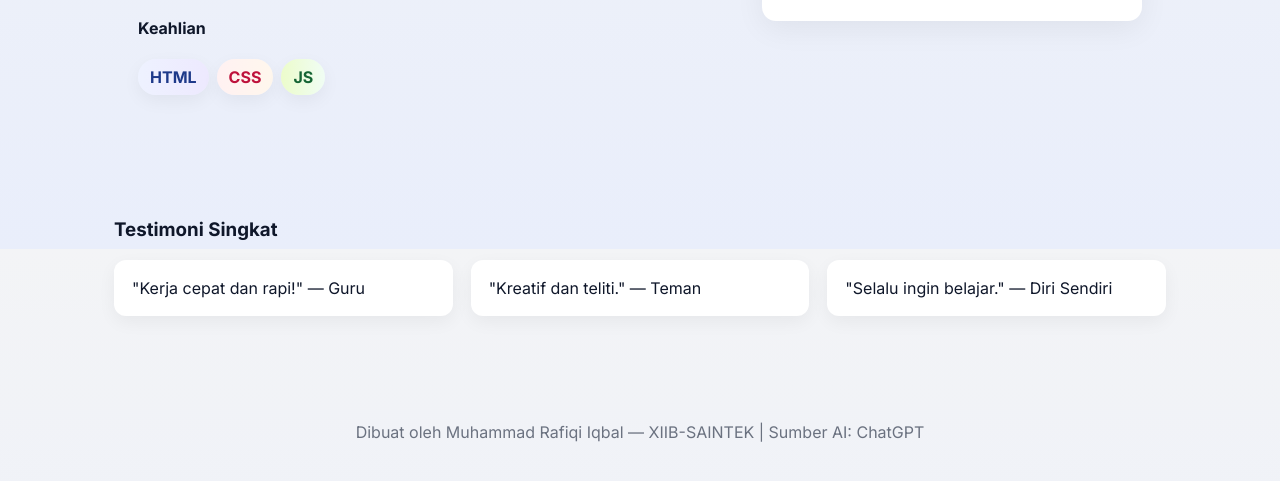
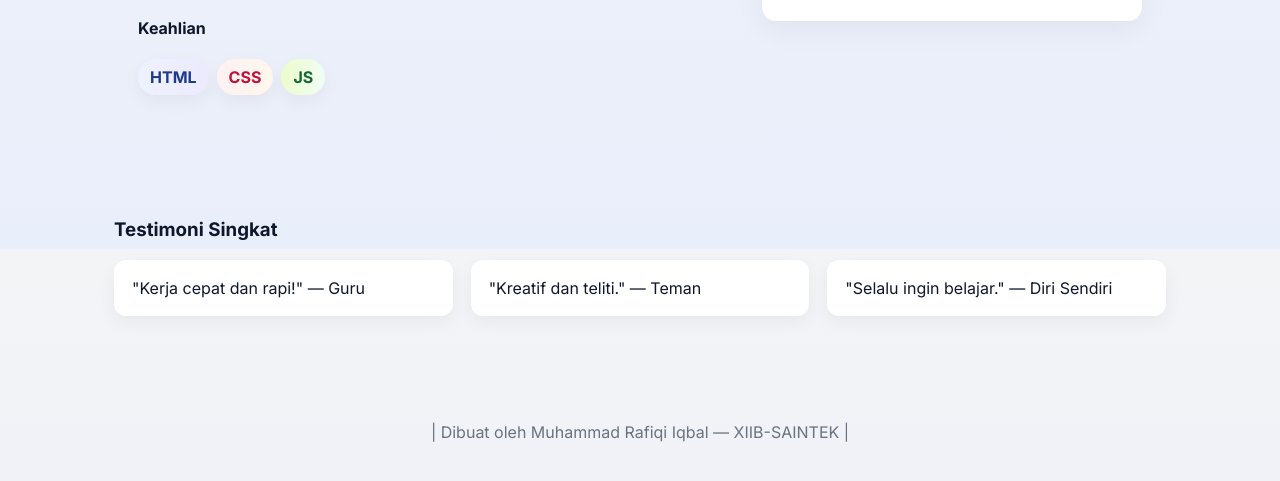
Before and after one commit to Iqbal-boop99/Website-Personal, a plain HTML site: page about.html in a window 1280 px wide. Shown: the part 551-1032 px from the top of the page. Drawn offline with Linux system fonts and the light colour scheme; files whose address does not match are found by name.

Commit message:
Update about.html

```diff
--- a/about.html
+++ b/about.html
@@ -58,7 +58,7 @@
     </section>
 
     <footer class="site-footer">
-      Dibuat oleh Muhammad Rafiqi Iqbal — XIIB-SAINTEK | Sumber AI: ChatGPT
+    | Dibuat oleh Muhammad Rafiqi Iqbal — XIIB-SAINTEK |
     </footer>
   </div>
 
```
